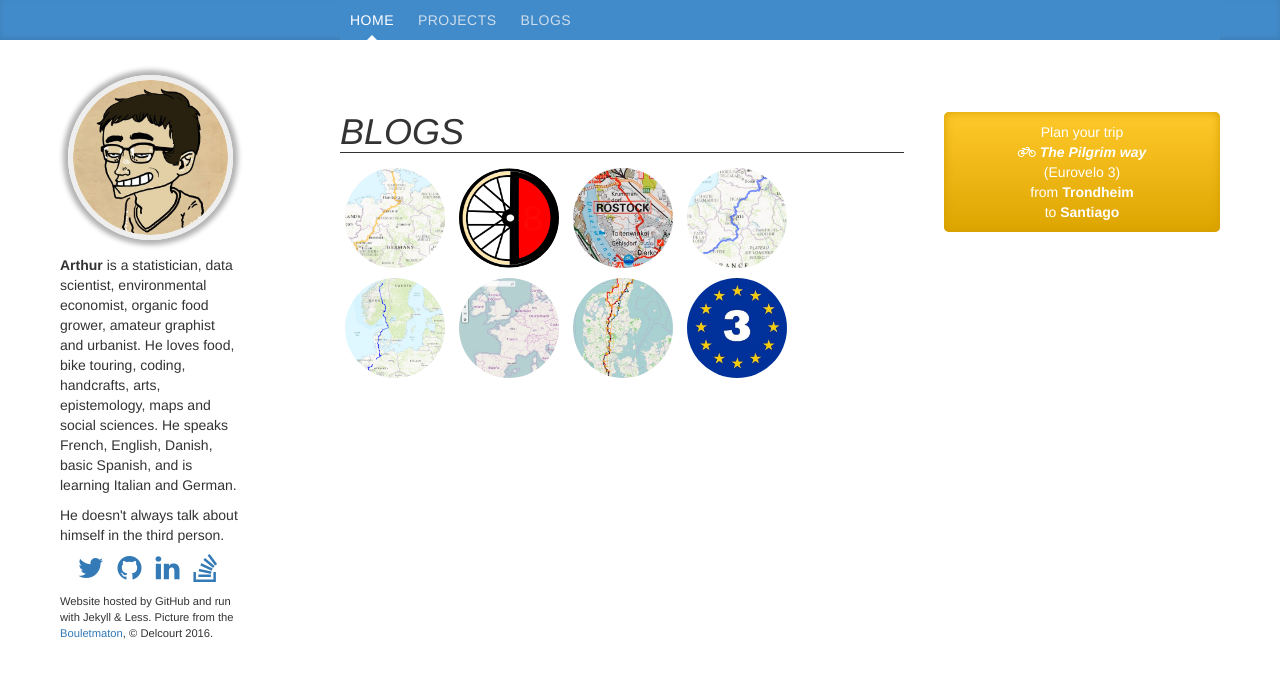
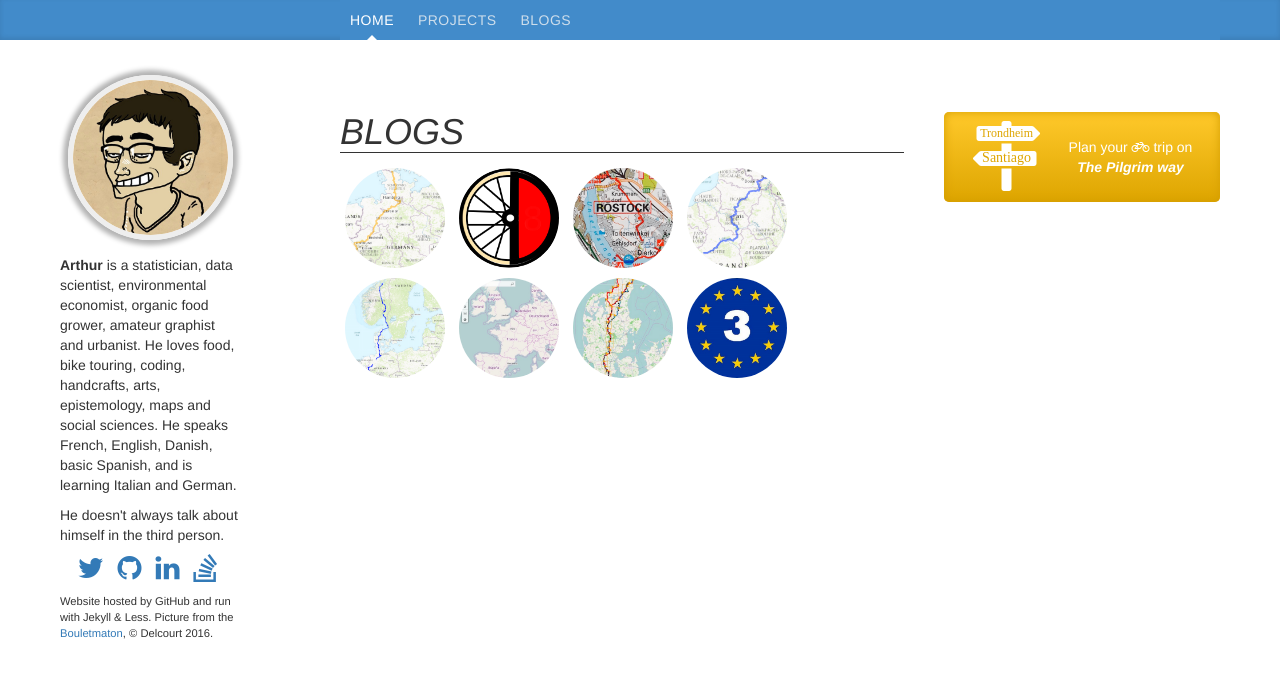
Before and after one commit to katossky/katossky.github.io, a Jekyll site: the page built from index.html, in a window 1280 px wide. Shown: the top 678 px of the page. Built offline with Jekyll 4.4.1, drawn with Linux system fonts in a browser that asks for light colours.

Commit message:
add an ad-like button for eurovelo project

```diff
--- a/_sass/home.scss
+++ b/_sass/home.scss
@@ -29,12 +29,15 @@ main#home{
   $end-color: darken($beg-color, 15%);
   $sha-color: darken($beg-color, 17%);
   .project{
+    display: flex;
+    justify-content: space-between;
+    align-items: center;
     p{
       margin: 0px;
       text-align: center;
     }
     -webkit-border-radius: 5px; -moz-border-radius: 5px;border-radius: 5px;
-    padding: 10px 10px 10px 10px;
+    padding: 10px 10% 10px 10%;
     // text-decoration:none; display:inline-block;
     // text-shadow: -1px -1px 0 rgba(0,0,0,0.3);
     // font-weight:bold;
@@ -47,6 +50,52 @@ main#home{
     background-image: -o-linear-gradient(top, $beg-color, $end-color);
     background-image: linear-gradient(to bottom, $beg-color, $end-color);filter:progid:DXImageTransform.Microsoft.gradient(GradientType=0,startColorstr=$beg-color, endColorstr=$end-color);
   }
+
+  i{
+    position: relative;
+    span{
+      position: absolute;
+      color: $end-color;
+      right: 0;
+      left: 0;
+      text-align: center;
+    }
+    .direction-from{
+      top:5px;
+      font-size: 12px;
+    }
+    .direction-to{
+      top:28px;
+      font-size: 14px;
+    }
+  }
+
+
+
+  /*.image-container{
+    float:right;
+    position:relative;
+    max-width: 50%;
+    max-height: 90%;
+    img {
+      width: 100%;
+      // position: absolute;
+      z-index:1;
+    }
+    .screen{
+      //float: right;
+      position: absolute;
+      left:0;
+      right:0;
+      top:0;
+      bottom:0;
+      height: 100%;
+      background-color: $beg-color;
+      z-index:10;
+      opacity:0.5;
+    }
+  }*/
+
 
   // STYLING OF THE INDIVIDUAL POST VIGNETTES ------------------------
   .post-list{
--- a/index.html
+++ b/index.html
@@ -24,10 +24,17 @@ title:    Arthur Katossky
 
 <section id='project-showcase'>
   <div class='project'>
-    <p>Plan your trip</p>
-    <p><i class="fa fa-bicycle" aria-hidden="true"></i> <strong><em>The Pilgrim way</em></strong></p>
-    <p>(Eurovelo 3)</p>
-    <p>from <strong>Trondheim</strong></p>
-    <p> to <strong>Santiago</strong></p>
+    <!--<div class='image-container'>
+      <div class='screen'></div>
+      <img src="/img/eurovelo-3-route.png">
+    </div>-->
+    <i class="fa fa-map-signs fa-5x" aria-hidden="true">
+      <span class="direction-from">Trondheim</span>
+      <span class="direction-to">Santiago</span>
+    </i>
+    <div>
+      <p>Plan your <i class="fa fa-bicycle" aria-hidden="true"></i> trip on</p>
+      <p> <strong><em>The Pilgrim way</em></strong></p>
+    <div>
   </div>
 </section>
```
